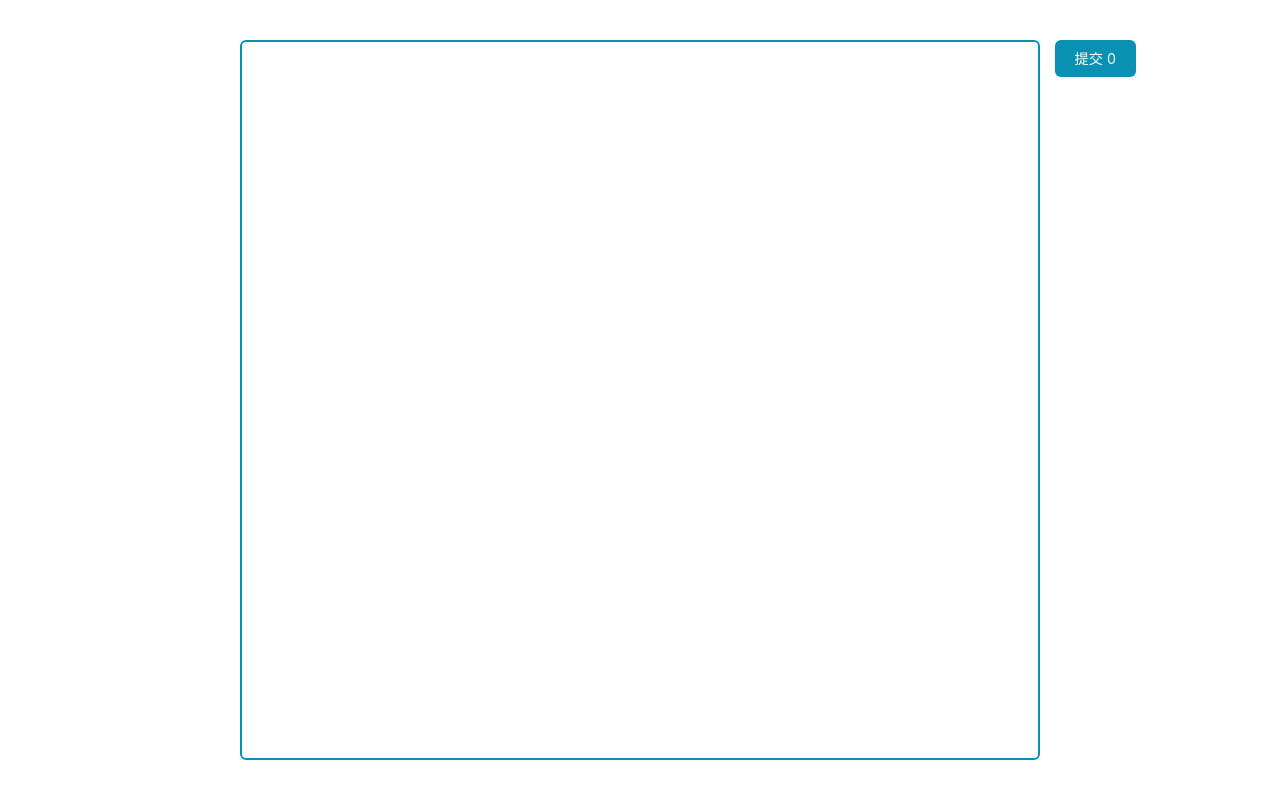
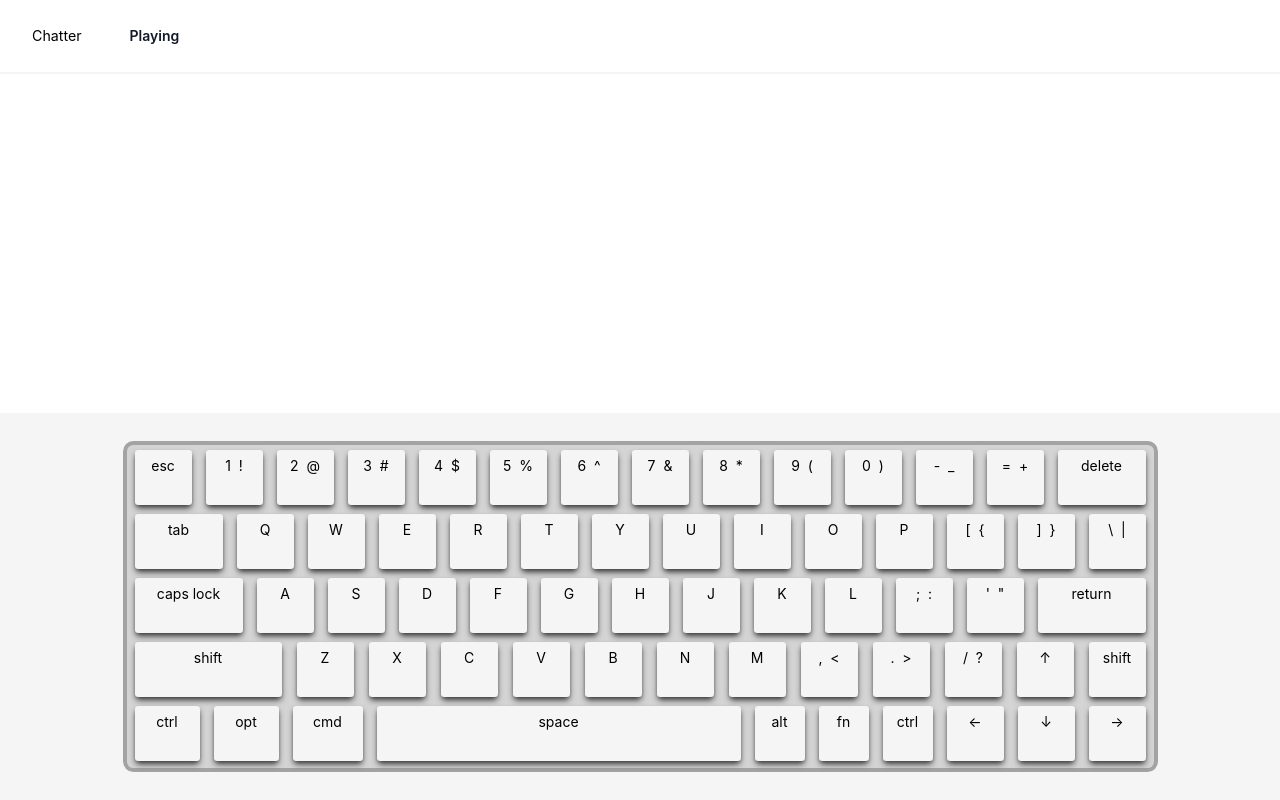
Before and after one commit to cyejing/chatter, a Vue app: page /playing in a window 1280 px wide. Before the commit this address had no page. Built offline with nearby package versions, Linux system fonts and the light colour scheme.

Commit message:
feat: 添加状态例子

```diff
--- a/src/NewApp.vue
+++ b/src/NewApp.vue
@@ -1,9 +1,8 @@
 <script setup lang="ts">
-import HomeInput from './components/HomeInput.vue'
-import Keyboard from './components/Keyboard.vue'
+import Header from './views/Header.vue'
 </script>
 <template>
-  <HomeInput></HomeInput>
-  <!-- <Keyboard /> -->
+  <Header></Header>
+  <RouterView />
 </template>
 <style scoped></style>
--- /dev/null
+++ b/src/components/ContentDisplay.vue
@@ -0,0 +1,5 @@
+<script setup lang="ts"></script>
+<template>
+  <div class="border-gray-600"></div>
+</template>
+<style scoped></style>
--- a/src/components/HomeInput.vue
+++ b/src/components/HomeInput.vue
@@ -4,13 +4,13 @@ import { useCounterStore } from '@/stores/counter'
 const conter = useCounterStore()
 </script>
 <template>
-  <div class="mx-auto w-800 h-screen py-10 relative">
+  <div class="mx-auto w-800 h-96 py-10 relative" style="height: 42rem">
     <textarea
       class="border-2 border-cyan-600 p-1 rounded-md w-full h-full focus:border-cyan-400 focus-visible:border-cyan-400"
       style="resize: none"
     />
     <button class="absolute -right-24 bg-cyan-600 text-white rounded-md shadow-sm px-5 py-2" @click="conter.increment">
-      提交 {{ conter.doubleCount }}
+      提交
     </button>
   </div>
 </template>
--- a/src/components/Keyboard.vue
+++ b/src/components/Keyboard.vue
@@ -77,11 +77,6 @@ const keys = [
     </div>
   </div>
 </template>
-<style>
-html {
-  font-size: 22px;
-}
-</style>
 <style scoped>
 .keyboard-wrap {
   background-color: #f0f0f0;
--- a/src/router/index.ts
+++ b/src/router/index.ts
@@ -1,5 +1,5 @@
 import { createRouter, createWebHistory } from 'vue-router'
-import HomeView from '../views/HomeView.vue'
+import HomeInput from '@/components/HomeInput.vue'
 
 const router = createRouter({
   history: createWebHistory(import.meta.env.BASE_URL),
@@ -7,15 +7,15 @@ const router = createRouter({
     {
       path: '/',
       name: 'home',
-      component: HomeView
+      component: HomeInput
     },
     {
-      path: '/about',
-      name: 'about',
+      path: '/playing',
+      name: 'playing',
       // route level code-splitting
       // this generates a separate chunk (About.[hash].js) for this route
       // which is lazy-loaded when the route is visited.
-      component: () => import('../views/AboutView.vue')
+      component: () => import('../views/Playing.vue')
     }
   ]
 })
--- a/src/stores/content.ts
+++ b/src/stores/content.ts
@@ -2,12 +2,11 @@ import { ref, computed } from 'vue'
 import { defineStore } from 'pinia'
 
 export const useContentStore = defineStore('content', () => {
-  const count = ref(0)
-  const doubleCount = computed(() => count.value * 2)
+  const origin_content = ref('')
 
-  function increment() {
-    count.value++
+  function submit(str: string) {
+    origin_content.value = str
   }
 
-  return { count, doubleCount, increment }
+  return { origin_content, submit }
 })
--- /dev/null
+++ b/src/views/Header.vue
@@ -0,0 +1,16 @@
+<script setup lang="ts"></script>
+<template>
+  <header class="border-b-gray-100 border-b-2">
+    <nav class="mx-auto flex max-w-7xl items-center justify-start p-6 px-8 gap-x-12" aria-label="Global">
+      <div class="flex flex-initial">
+        <RouterLink to="/" class="-m-1.5 p-1.5">Chatter</RouterLink>
+      </div>
+      <div class="flex gap-x-12">
+        <div class="text-sm font-semibold leading-6 text-gray-900">
+          <RouterLink to="/playing">Playing</RouterLink>
+        </div>
+      </div>
+    </nav>
+  </header>
+</template>
+<style scoped></style>
--- /dev/null
+++ b/src/views/Playing.vue
@@ -0,0 +1,9 @@
+<script setup lang="ts">
+import Keyboard from '../components/Keyboard.vue'
+import ContentDisplay from '../components/ContentDisplay.vue'
+</script>
+<template>
+  <ContentDisplay></ContentDisplay>
+  <Keyboard></Keyboard>
+</template>
+<style scoped></style>
```
